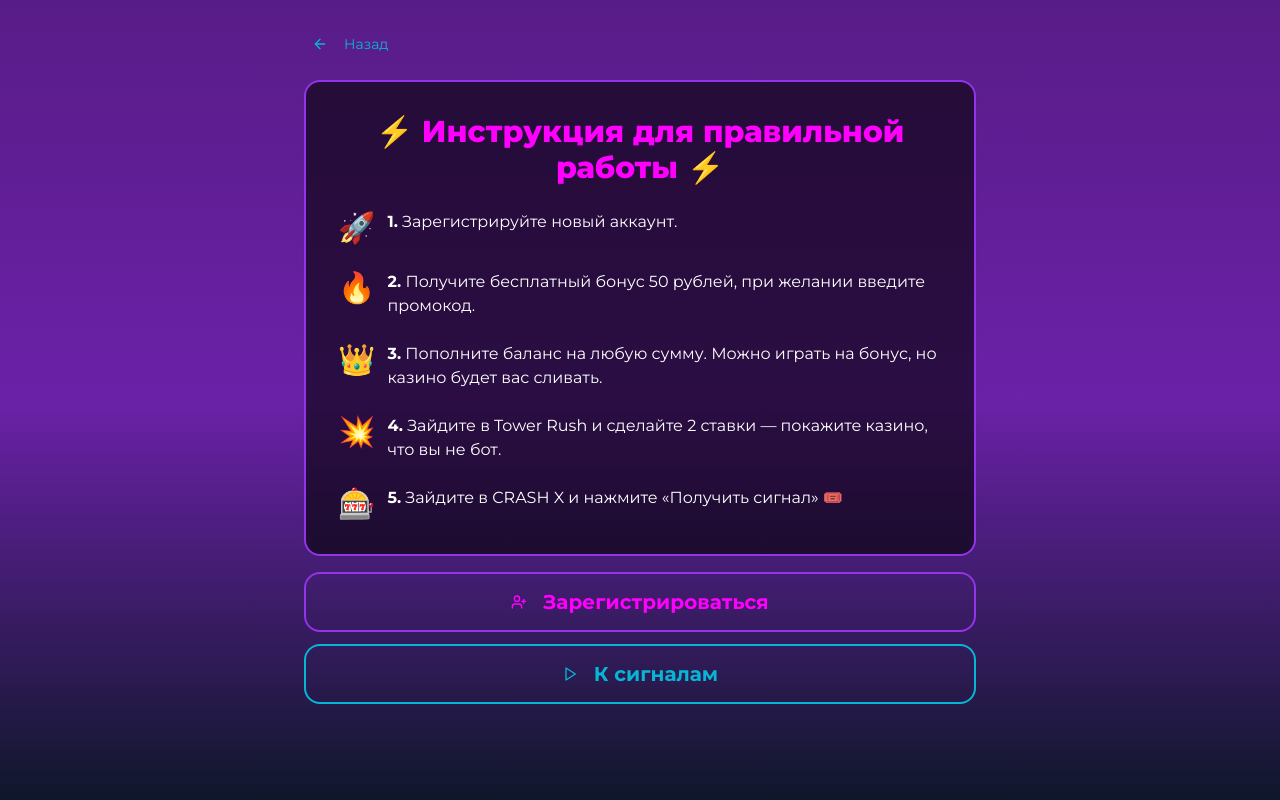
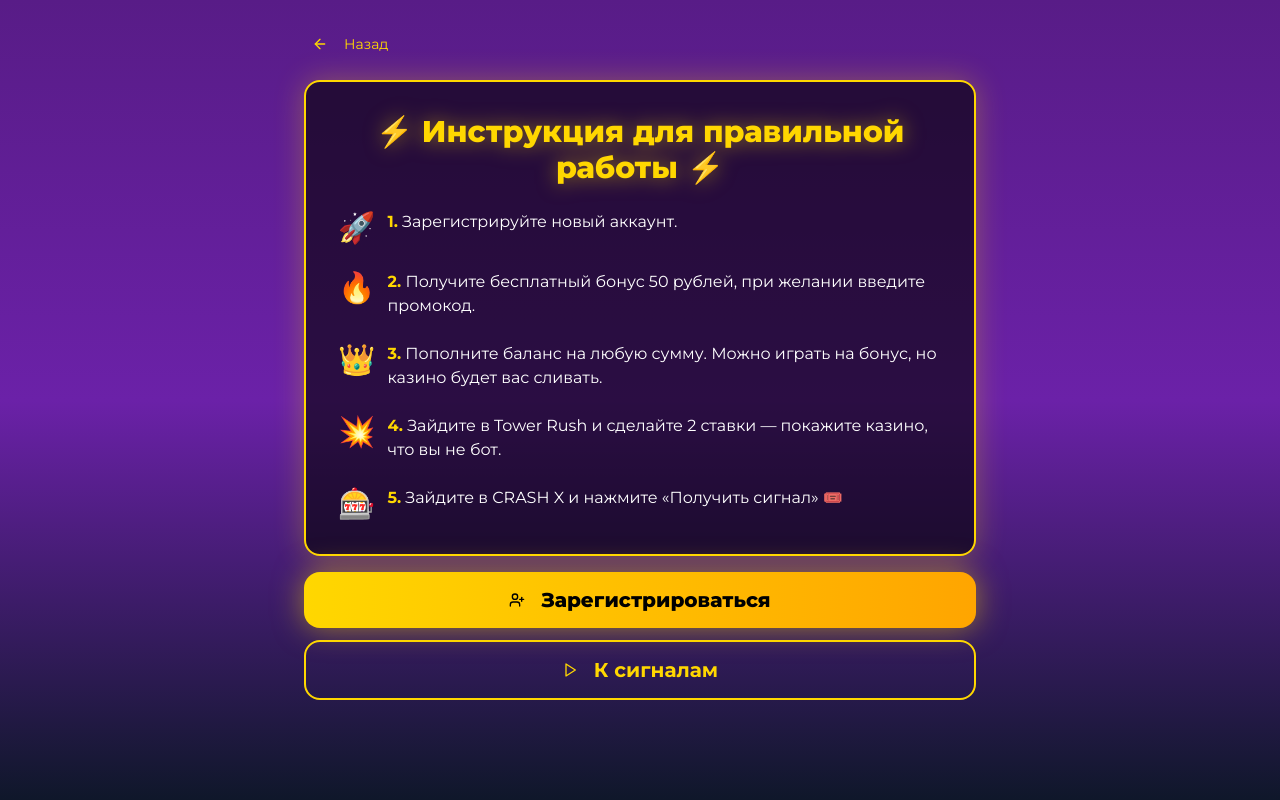
Before and after one commit to pr-poehali-dev/lusky-bear-interface, a React (Vite) app: page / in a window 1280 px wide. Both pictures are taken after a click on the button "Начать". Built offline with nearby package versions, Linux system fonts and the light colour scheme.

Commit message:
Рефакторинг интерфейса Lusky bear

```diff
--- a/src/pages/Index.tsx
+++ b/src/pages/Index.tsx
@@ -60,35 +60,23 @@ const Index = () => {
 
   const HomeScreen = () => (
     <div className="min-h-screen flex flex-col items-center justify-center px-4 py-8 bg-gradient-to-b from-purple-900 via-purple-800 to-slate-900">
-      <div className="text-center space-y-8 w-full max-w-md">
-        <div className="relative mb-4">
+      <div className="text-center space-y-12 w-full max-w-md">
+        <div className="relative mb-8">
           <h1 className="text-6xl sm:text-7xl md:text-8xl leading-tight font-black tracking-tight text-[#FF00FF] drop-shadow-[0_0_30px_rgba(255,0,255,0.5)]">
             LUSKY<br />BEAR
           </h1>
+          <div className="mt-4 text-[#FFD700] text-sm sm:text-base font-semibold tracking-wider drop-shadow-[0_0_10px_rgba(255,215,0,0.5)]">
+            VIP СИГНАЛЫ
+          </div>
         </div>
 
-        <div className="space-y-3">
         <Button
           onClick={() => setCurrentScreen('instructions')}
-            className="w-full text-lg sm:text-xl py-6 sm:py-7 bg-transparent border-2 border-[#9333EA] text-[#FF00FF] hover:bg-[#9333EA]/20 active:bg-[#9333EA]/30 font-bold rounded-2xl transition-all touch-manipulation"
+          className="w-full text-lg sm:text-xl py-6 sm:py-7 bg-gradient-to-r from-[#FFD700] to-[#FFA500] text-black hover:from-[#FFA500] hover:to-[#FFD700] active:scale-95 font-black rounded-2xl transition-all touch-manipulation shadow-[0_0_30px_rgba(255,215,0,0.5)]"
         >
           <Icon name="Rocket" className="mr-2" size={24} />
           Начать
         </Button>
-
-          <Button
-            onClick={() => setCurrentScreen('instructions')}
-            className="w-full text-lg sm:text-xl py-6 sm:py-7 bg-transparent border-2 border-[#06B6D4] text-[#06B6D4] hover:bg-[#06B6D4]/20 active:bg-[#06B6D4]/30 font-bold rounded-2xl transition-all touch-manipulation"
-          ></Button>
-
-          <Button
-            onClick={() => setCurrentScreen('instructions')}
-            className="w-full text-lg sm:text-xl py-6 sm:py-7 bg-transparent border-2 border-[#7C3AED] text-[#C084FC] hover:bg-[#7C3AED]/20 active:bg-[#7C3AED]/30 font-bold rounded-2xl transition-all touch-manipulation"
-          >
-            <Icon name="Crown" className="mr-2" size={24} />
-            VIP Сигналы
-          </Button>
-        </div>
       </div>
     </div>
   );
@@ -99,15 +87,15 @@ const Index = () => {
         <Button
           variant="ghost"
           onClick={() => setCurrentScreen('home')}
-          className="text-[#06B6D4] hover:bg-[#06B6D4]/10 active:bg-[#06B6D4]/20 -ml-2 touch-manipulation"
+          className="text-[#FFD700] hover:bg-[#FFD700]/10 active:bg-[#FFD700]/20 -ml-2 touch-manipulation"
         >
           <Icon name="ArrowLeft" className="mr-2" size={20} />
           Назад
         </Button>
 
-        <Card className="p-6 sm:p-8 bg-black/60 border-2 border-[#9333EA] rounded-2xl">
+        <Card className="p-6 sm:p-8 bg-black/60 border-2 border-[#FFD700] rounded-2xl shadow-[0_0_30px_rgba(255,215,0,0.3)]">
           <div className="space-y-4 sm:space-y-6">
-            <h2 className="text-2xl sm:text-3xl font-black text-center text-[#FF00FF] leading-tight">
+            <h2 className="text-2xl sm:text-3xl font-black text-center text-[#FFD700] leading-tight drop-shadow-[0_0_10px_rgba(255,215,0,0.5)]">
               ⚡ Инструкция для правильной работы ⚡
             </h2>
 
@@ -115,35 +103,35 @@ const Index = () => {
               <div className="flex gap-3">
                 <div className="text-2xl sm:text-3xl flex-shrink-0">🚀</div>
                 <div>
-                  <span className="font-bold">1.</span> Зарегистрируйте новый аккаунт.
+                  <span className="font-bold text-[#FFD700]">1.</span> Зарегистрируйте новый аккаунт.
                 </div>
               </div>
 
               <div className="flex gap-3">
                 <div className="text-2xl sm:text-3xl flex-shrink-0">🔥</div>
                 <div>
-                  <span className="font-bold">2.</span> Получите бесплатный бонус 50 рублей, при желании введите промокод.
+                  <span className="font-bold text-[#FFD700]">2.</span> Получите бесплатный бонус 50 рублей, при желании введите промокод.
                 </div>
               </div>
 
               <div className="flex gap-3">
                 <div className="text-2xl sm:text-3xl flex-shrink-0">👑</div>
                 <div>
-                  <span className="font-bold">3.</span> Пополните баланс на любую сумму. Можно играть на бонус, но казино будет вас сливать.
+                  <span className="font-bold text-[#FFD700]">3.</span> Пополните баланс на любую сумму. Можно играть на бонус, но казино будет вас сливать.
                 </div>
               </div>
 
               <div className="flex gap-3">
                 <div className="text-2xl sm:text-3xl flex-shrink-0">💥</div>
                 <div>
-                  <span className="font-bold">4.</span> Зайдите в Tower Rush и сделайте 2 ставки — покажите казино, что вы не бот.
+                  <span className="font-bold text-[#FFD700]">4.</span> Зайдите в Tower Rush и сделайте 2 ставки — покажите казино, что вы не бот.
                 </div>
               </div>
 
               <div className="flex gap-3">
                 <div className="text-2xl sm:text-3xl flex-shrink-0">🎰</div>
                 <div>
-                  <span className="font-bold">5.</span> Зайдите в CRASH X и нажмите «Получить сигнал» 🎟️
+                  <span className="font-bold text-[#FFD700]">5.</span> Зайдите в CRASH X и нажмите «Получить сигнал» 🎟️
                 </div>
               </div>
             </div>
@@ -153,7 +141,7 @@ const Index = () => {
         <div className="space-y-3">
           <Button
             onClick={() => window.open('https://t.me/X_Quill_Bot/app?startapp=eHd1PTE3MDQwMjgzNzcmbT1uZXRsbzU1NSZjPWRlZmF1bHQ', '_blank')}
-            className="w-full text-lg sm:text-xl py-6 sm:py-7 bg-transparent border-2 border-[#9333EA] text-[#FF00FF] hover:bg-[#9333EA]/20 active:bg-[#9333EA]/30 font-bold rounded-2xl transition-all touch-manipulation"
+            className="w-full text-lg sm:text-xl py-6 sm:py-7 bg-gradient-to-r from-[#FFD700] to-[#FFA500] text-black hover:from-[#FFA500] hover:to-[#FFD700] active:scale-95 font-black rounded-2xl transition-all touch-manipulation shadow-[0_0_30px_rgba(255,215,0,0.5)]"
           >
             <Icon name="UserPlus" className="mr-2" size={24} />
             Зарегистрироваться
@@ -161,7 +149,7 @@ const Index = () => {
 
           <Button
             onClick={() => setCurrentScreen('signals')}
-            className="w-full text-lg sm:text-xl py-6 sm:py-7 bg-transparent border-2 border-[#06B6D4] text-[#06B6D4] hover:bg-[#06B6D4]/20 active:bg-[#06B6D4]/30 font-bold rounded-2xl transition-all touch-manipulation"
+            className="w-full text-lg sm:text-xl py-6 sm:py-7 bg-transparent border-2 border-[#FFD700] text-[#FFD700] hover:bg-[#FFD700]/20 active:bg-[#FFD700]/30 font-bold rounded-2xl transition-all touch-manipulation"
           >
             <Icon name="Play" className="mr-2" size={24} />
             К сигналам
@@ -177,23 +165,23 @@ const Index = () => {
         <Button
           variant="ghost"
           onClick={() => setCurrentScreen('instructions')}
-          className="text-[#06B6D4] hover:bg-[#06B6D4]/10 active:bg-[#06B6D4]/20 -ml-2 touch-manipulation"
+          className="text-[#FFD700] hover:bg-[#FFD700]/10 active:bg-[#FFD700]/20 -ml-2 touch-manipulation"
         >
           <Icon name="ArrowLeft" className="mr-2" size={20} />
           Назад
         </Button>
 
-        <Card className="p-6 sm:p-8 bg-black/60 border-2 border-[#06B6D4] rounded-2xl">
+        <Card className="p-6 sm:p-8 bg-black/60 border-2 border-[#FFD700] rounded-2xl shadow-[0_0_30px_rgba(255,215,0,0.3)]">
           <div className="text-center space-y-6">
             <div className="flex items-center justify-center gap-2">
               <span className="text-3xl sm:text-4xl">🎰</span>
-              <h2 className="text-2xl sm:text-3xl font-black text-[#06B6D4]">CRASH X</h2>
+              <h2 className="text-2xl sm:text-3xl font-black text-[#FFD700] drop-shadow-[0_0_10px_rgba(255,215,0,0.5)]">CRASH X</h2>
             </div>
 
             {!currentSignal && !isWaiting ? (
               <Button
                 onClick={handleGetSignal}
-                className="w-full text-xl sm:text-2xl py-6 sm:py-8 bg-transparent border-2 border-[#9333EA] text-[#FF00FF] hover:bg-[#9333EA]/20 active:bg-[#9333EA]/30 font-bold rounded-2xl transition-all touch-manipulation"
+                className="w-full text-xl sm:text-2xl py-6 sm:py-8 bg-gradient-to-r from-[#FFD700] to-[#FFA500] text-black hover:from-[#FFA500] hover:to-[#FFD700] active:scale-95 font-black rounded-2xl transition-all touch-manipulation shadow-[0_0_30px_rgba(255,215,0,0.5)]"
               >
                 <Icon name="Zap" className="mr-2" size={28} />
                 Получить сигнал
@@ -201,7 +189,7 @@ const Index = () => {
             ) : currentSignal && !isWaiting ? (
               <Button
                 onClick={handleGetSignal}
-                className="w-full text-xl sm:text-2xl py-6 sm:py-8 bg-transparent border-2 border-[#9333EA] text-[#FF00FF] hover:bg-[#9333EA]/20 active:bg-[#9333EA]/30 font-bold rounded-2xl transition-all touch-manipulation"
+                className="w-full text-xl sm:text-2xl py-6 sm:py-8 bg-gradient-to-r from-[#FFD700] to-[#FFA500] text-black hover:from-[#FFA500] hover:to-[#FFD700] active:scale-95 font-black rounded-2xl transition-all touch-manipulation shadow-[0_0_30px_rgba(255,215,0,0.5)]"
               >
                 <Icon name="Zap" className="mr-2" size={28} />
                 Следующий сигнал
@@ -210,26 +198,26 @@ const Index = () => {
 
             {currentSignal && (
               <>
-                <Card className="p-6 sm:p-8 bg-transparent border-2 border-[#9333EA] rounded-2xl">
+                <Card className="p-6 sm:p-8 bg-transparent border-2 border-[#FFD700] rounded-2xl">
                   <div className="space-y-3">
-                    <div className="text-[#06B6D4] text-lg sm:text-xl font-semibold">
+                    <div className="text-[#FFD700] text-lg sm:text-xl font-semibold">
                       Ваш сигнал:
                     </div>
-                    <div className="text-[#FF00FF] text-5xl sm:text-6xl font-black drop-shadow-[0_0_20px_rgba(255,0,255,0.6)]">
+                    <div className="text-[#FFD700] text-5xl sm:text-6xl font-black drop-shadow-[0_0_20px_rgba(255,215,0,0.8)]">
                       {currentSignal.multiplier}
                     </div>
                   </div>
                 </Card>
 
                 {isWaiting ? (
-                  <Card className="p-5 sm:p-6 bg-black/40 border border-[#06B6D4]/30 rounded-2xl">
-                    <div className="flex items-center justify-center gap-2 text-[#06B6D4]">
+                  <Card className="p-5 sm:p-6 bg-black/40 border border-[#FFD700]/30 rounded-2xl">
+                    <div className="flex items-center justify-center gap-2 text-[#FFD700]">
                       <Icon name="Timer" size={20} />
                       <span className="text-base sm:text-lg font-semibold">
                         Следующий сигнал через:
                       </span>
                     </div>
-                    <div className="text-[#FF00FF] text-4xl sm:text-5xl font-black mt-2">
+                    <div className="text-[#FFD700] text-4xl sm:text-5xl font-black mt-2">
                       {countdown}с
                     </div>
                   </Card>
@@ -238,7 +226,7 @@ const Index = () => {
                 {!isWaiting && (
                   <Button
                     onClick={handleGetSignal}
-                    className="w-full text-xl sm:text-2xl py-6 sm:py-8 bg-transparent border-2 border-[#9333EA] text-[#FF00FF] hover:bg-[#9333EA]/20 active:bg-[#9333EA]/30 font-bold rounded-2xl transition-all touch-manipulation"
+                    className="w-full text-xl sm:text-2xl py-6 sm:py-8 bg-gradient-to-r from-[#FFD700] to-[#FFA500] text-black hover:from-[#FFA500] hover:to-[#FFD700] active:scale-95 font-black rounded-2xl transition-all touch-manipulation shadow-[0_0_30px_rgba(255,215,0,0.5)]"
                   >
                     <Icon name="Zap" className="mr-2" size={28} />
                     Следующий сигнал
@@ -248,7 +236,7 @@ const Index = () => {
                 {isWaiting && (
                   <Button
                     disabled
-                    className="w-full text-xl sm:text-2xl py-6 sm:py-8 bg-transparent border-2 border-[#7C3AED] text-[#C084FC] opacity-50 font-bold rounded-2xl cursor-not-allowed touch-manipulation"
+                    className="w-full text-xl sm:text-2xl py-6 sm:py-8 bg-transparent border-2 border-[#FFD700]/30 text-[#FFD700]/50 opacity-50 font-bold rounded-2xl cursor-not-allowed touch-manipulation"
                   >
                     <Icon name="Zap" className="mr-2" size={28} />
                     Ожидание ({countdown}с)
```
Also changed, not shown: index.html (+8 -0 lines). Lines whose indentation alone changed are shown as unchanged.
